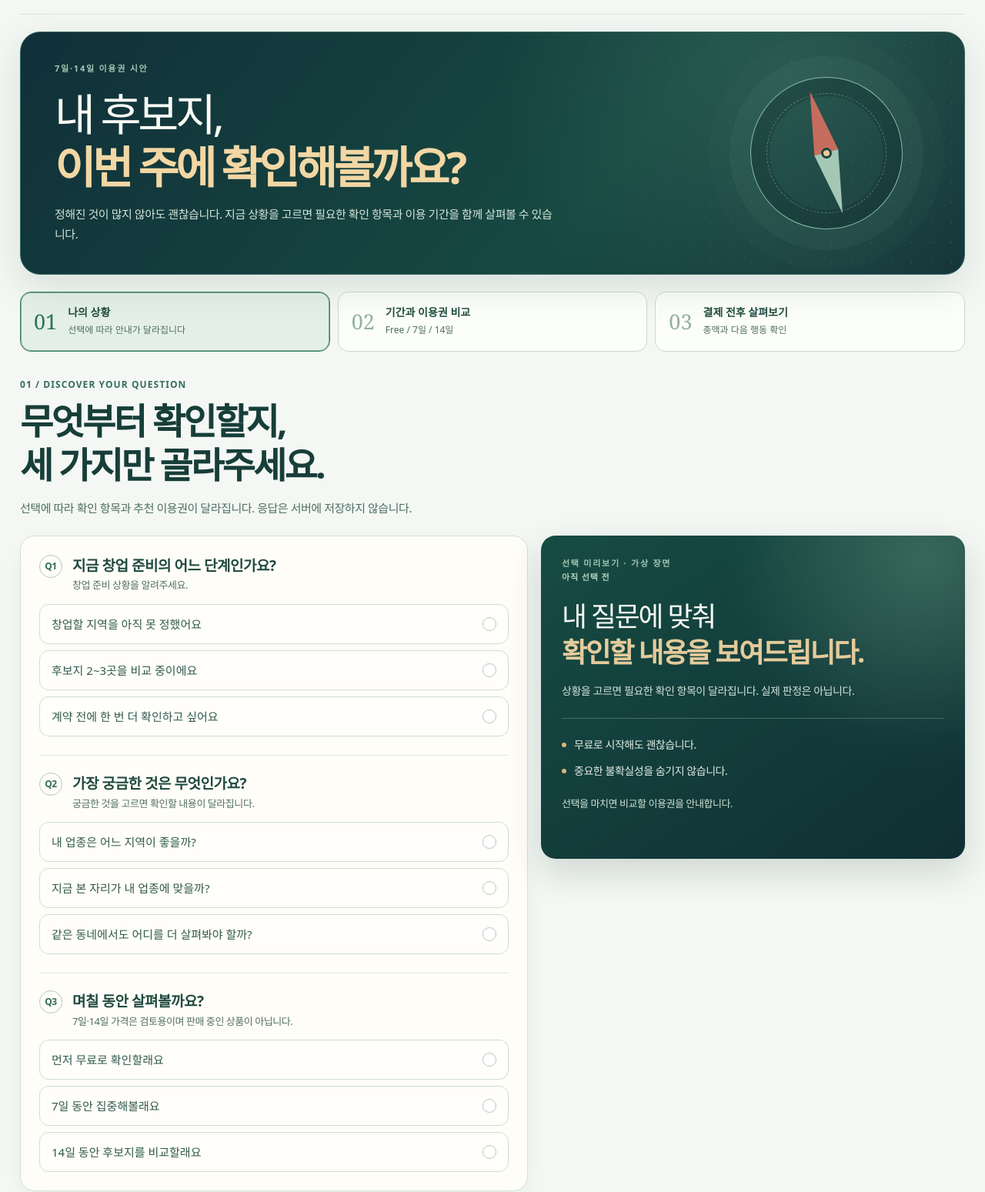
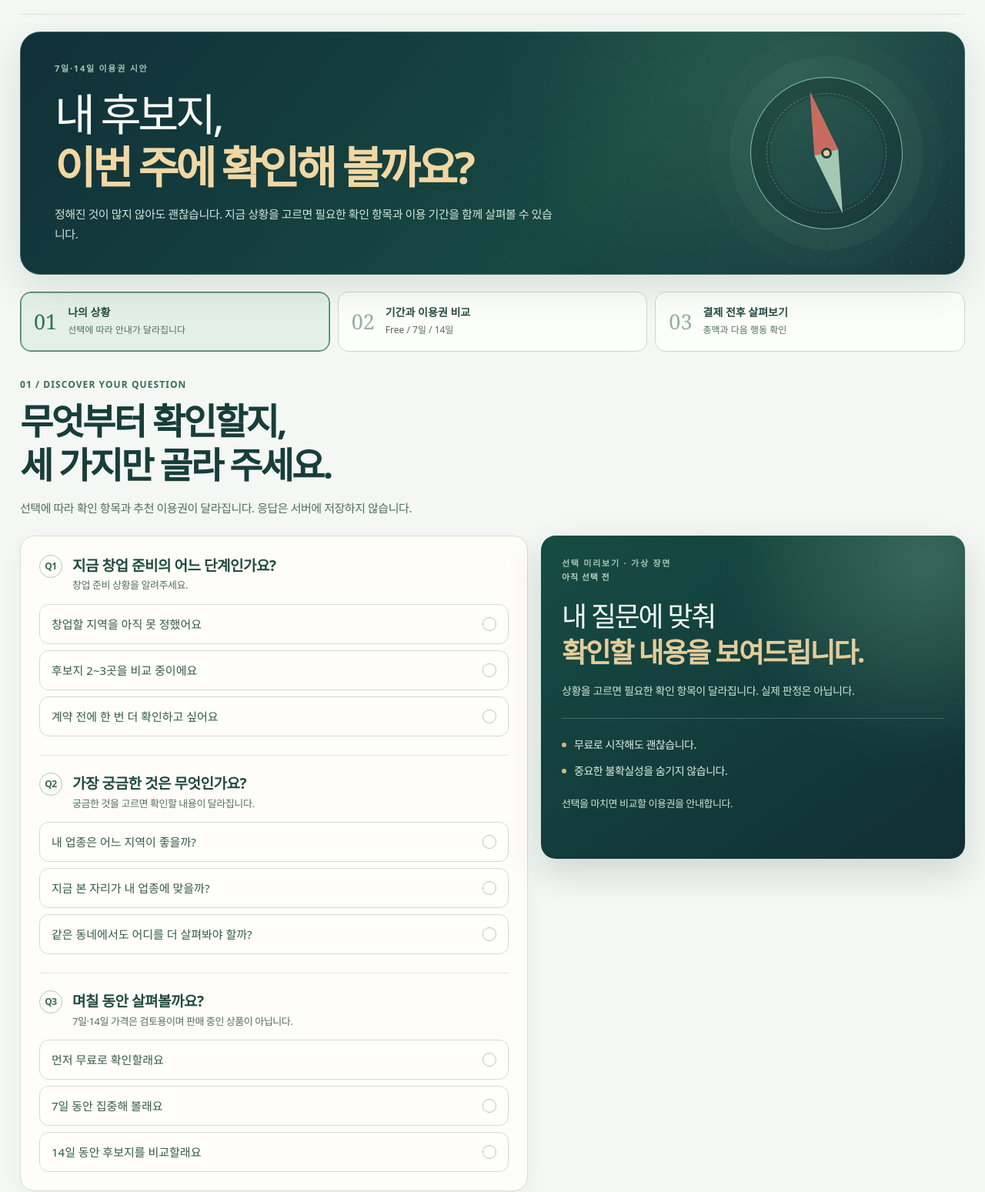
Before and after one commit to HotCharliepepper/localpost, a plain HTML site: page r13-weekly/index.html in a window 1280 px wide. Shown: the part 59-1608 px from the top of the page at 77% size. Drawn offline with Linux system fonts and the light colour scheme.

Commit message:
Polish Korean auxiliary-verb spacing and final syllabic rhythm

```diff
--- a/r13-weekly/index.html
+++ b/r13-weekly/index.html
@@ -27,16 +27,16 @@
 <a class="skip" href="#work">선택 경험으로 건너뛰기</a>
 <div class="wrap">
 <header class="top"><a class="brand" href="#work"><span class="brand-icon" aria-hidden="true">ㅅㄴ</span><span>상권나침반<small>LOCAL SCOPE · WEEKLY ROOM</small></span></a><div class="top-note">UX 검토용 · 실제 결제 없음</div></header>
-<section class="hero" aria-label="주간 이용권 UX 소개"><div class="hero-copy"><div class="tiny">7일·14일 이용권 시안</div><h1>내 후보지,<br><em>이번 주에 확인해볼까요?</em></h1><p>정해진 것이 많지 않아도 괜찮습니다. 지금 상황을 고르면 필요한 확인 항목과 이용 기간을 함께 살펴볼 수 있습니다.</p></div><div class="scope" aria-hidden="true"><div class="scope-ring"><div class="scope-needle"></div><div class="scope-pivot"></div></div></div></section>
+<section class="hero" aria-label="주간 이용권 UX 소개"><div class="hero-copy"><div class="tiny">7일·14일 이용권 시안</div><h1>내 후보지,<br><em>이번 주에 확인해 볼까요?</em></h1><p>정해진 것이 많지 않아도 괜찮습니다. 지금 상황을 고르면 필요한 확인 항목과 이용 기간을 함께 살펴볼 수 있습니다.</p></div><div class="scope" aria-hidden="true"><div class="scope-ring"><div class="scope-needle"></div><div class="scope-pivot"></div></div></div></section>
 <main id="work">
 <nav class="steps" aria-label="선택 과정"><button class="step" type="button" data-step="1" aria-current="step"><span class="num">01</span><span><strong>나의 상황</strong><small>선택에 따라 안내가 달라집니다</small></span></button><button class="step" type="button" data-step="2"><span class="num">02</span><span><strong>기간과 이용권 비교</strong><small>Free / 7일 / 14일</small></span></button><button class="step" type="button" data-step="3"><span class="num">03</span><span><strong>결제 전후 살펴보기</strong><small>총액과 다음 행동 확인</small></span></button></nav>
 <section id="panel1" class="panel active" aria-labelledby="h1">
-<div class="headline"><div><span class="eyebrow">01 / DISCOVER YOUR QUESTION</span><h2 id="h1" tabindex="-1">무엇부터 확인할지,<br>세 가지만 골라주세요.</h2><p>선택에 따라 확인 항목과 추천 이용권이 달라집니다. 응답은 서버에 저장하지 않습니다.</p></div></div>
+<div class="headline"><div><span class="eyebrow">01 / DISCOVER YOUR QUESTION</span><h2 id="h1" tabindex="-1">무엇부터 확인할지,<br>세 가지만 골라 주세요.</h2><p>선택에 따라 확인 항목과 추천 이용권이 달라집니다. 응답은 서버에 저장하지 않습니다.</p></div></div>
 <div class="quiz-layout">
 <div class="questions">
 <div class="question"><div class="q-title"><span class="qnum">Q1</span><div><h3>지금 창업 준비의 어느 단계인가요?</h3><p>창업 준비 상황을 알려주세요.</p></div></div><div class="choices" data-question="stage"><button type="button" class="choice" data-answer="search" aria-pressed="false">창업할 지역을 아직 못 정했어요</button><button type="button" class="choice" data-answer="compare" aria-pressed="false">후보지 2~3곳을 비교 중이에요</button><button type="button" class="choice" data-answer="contract" aria-pressed="false">계약 전에 한 번 더 확인하고 싶어요</button></div></div>
 <div class="question"><div class="q-title"><span class="qnum">Q2</span><div><h3>가장 궁금한 것은 무엇인가요?</h3><p>궁금한 것을 고르면 확인할 내용이 달라집니다.</p></div></div><div class="choices" data-question="focus"><button type="button" class="choice" data-answer="area" aria-pressed="false">내 업종은 어느 지역이 좋을까?</button><button type="button" class="choice" data-answer="fit" aria-pressed="false">지금 본 자리가 내 업종에 맞을까?</button><button type="button" class="choice" data-answer="precision" aria-pressed="false">같은 동네에서도 어디를 더 살펴봐야 할까?</button></div></div>
-<div class="question"><div class="q-title"><span class="qnum">Q3</span><div><h3>며칠 동안 살펴볼까요?</h3><p>7일·14일 가격은 검토용이며 판매 중인 상품이 아닙니다.</p></div></div><div class="choices" data-question="term"><button type="button" class="choice" data-answer="free" aria-pressed="false">먼저 무료로 확인할래요</button><button type="button" class="choice" data-answer="7" aria-pressed="false">7일 동안 집중해볼래요</button><button type="button" class="choice" data-answer="14" aria-pressed="false">14일 동안 후보지를 비교할래요</button></div></div>
+<div class="question"><div class="q-title"><span class="qnum">Q3</span><div><h3>며칠 동안 살펴볼까요?</h3><p>7일·14일 가격은 검토용이며 판매 중인 상품이 아닙니다.</p></div></div><div class="choices" data-question="term"><button type="button" class="choice" data-answer="free" aria-pressed="false">먼저 무료로 확인할래요</button><button type="button" class="choice" data-answer="7" aria-pressed="false">7일 동안 집중해 볼래요</button><button type="button" class="choice" data-answer="14" aria-pressed="false">14일 동안 후보지를 비교할래요</button></div></div>
 </div>
 <aside class="canvas" aria-label="선택에 따라 바뀌는 프리뷰"><div class="canvas-inner"><div class="tiny">선택 미리보기 · 가상 장면</div><div class="scenario" id="scene-kicker">아직 선택 전</div><h3 id="scene-head">내 질문에 맞춰<br><strong>확인할 내용을 보여드립니다.</strong></h3><p id="scene-description">상황을 고르면 필요한 확인 항목과 추천 이용 범위가 달라집니다. 실제 상권 판정 결과는 아닙니다.</p><hr><div class="canvas-list" id="scene-list"><div class="canvas-line">답을 정하기 전에도 무료로 시작할 수 있습니다.</div><div class="canvas-line">중요한 위험 정보는 결제 뒤로 숨기지 않습니다.</div></div><div class="statusline" id="recommendation" role="status" aria-live="polite">세 가지 선택을 마치면 추천 범위가 표시됩니다.</div></div></aside>
 </div>
@@ -48,7 +48,7 @@
 <div class="price-grid">
 <article class="price" data-plan="free"><div class="subtitle">DISCOVER / FREE</div><h3>무료로 시작</h3><div class="amount">0<small>원</small></div><p>어떤 답이 나오는지 먼저 경험하고, 분석의 조건과 한계를 확인합니다.</p><ul><li>무료 기능은 현행 서버 정책을 따름</li><li>중요한 주의 신호는 숨기지 않음</li><li>유료 결제는 필수 아님</li></ul><button type="button" class="button secondary" data-pick="free">Free 선택</button></article>
 <article class="price" data-plan="basic"><div class="subtitle">EVIDENCE / BASIC</div><h3>근거를 비교</h3><div class="amount"><span id="basic-amount">9,900</span><small>원</small></div><p>후보지의 판정 근거를 더 자세히 확인하는 이용권 시안입니다.</p><ul><li>상세 근거 확인 범위는 협의 필요</li><li>분석·AI 사용 한도 미확정</li><li>7일·14일 제공 정책 검토 필요</li></ul><button type="button" class="button secondary" data-pick="basic">Basic 선택</button></article>
-<article class="price" data-plan="pro"><div class="subtitle">PRECISION / PRO</div><h3>더 세밀하게 탐색</h3><div class="amount"><span id="pro-amount">19,900</span><small>원</small></div><p>더 넓은 지역과 세부 위치를 탐색할 때 비교해볼 이용권 시안입니다.</p><ul><li>격자 지도·심화 탐색 연계는 검토</li><li>지역별 데이터 제약은 유지</li><li>현행 유료 권한과 연결하지 않음</li></ul><button type="button" class="button secondary" data-pick="pro">Pro 선택</button></article>
+<article class="price" data-plan="pro"><div class="subtitle">PRECISION / PRO</div><h3>더 세밀하게 탐색</h3><div class="amount"><span id="pro-amount">19,900</span><small>원</small></div><p>더 넓은 지역과 세부 위치를 탐색할 때 비교해 볼 이용권 시안입니다.</p><ul><li>격자 지도·심화 탐색 연계는 검토</li><li>지역별 데이터 제약은 유지</li><li>현행 유료 권한과 연결하지 않음</li></ul><button type="button" class="button secondary" data-pick="pro">Pro 선택</button></article>
 </div>
 <p class="terms">모든 주간 이용권은 <strong>실판매 상품이 아닙니다.</strong> 가격·VAT 처리·권한·이용 횟수·환불·업그레이드·자동 갱신 조건이 확정되지 않았습니다.</p>
 <details class="terms"><summary>현재 공식 30일 상품 및 비교 가격 가설 보기</summary><p>공식 공개 서비스는 Basic 19,900원 / Pro 39,900원의 30일 이용권이며 자동 갱신이 없습니다(2026-11-17 확인). 별도로 30일 29,900원 / 59,900원 인상안도 연구 중이지만 승인되지 않았습니다. 주간 상품은 위 기존 권한과 동일하다고 가정하지 않습니다.</p></details>
```
